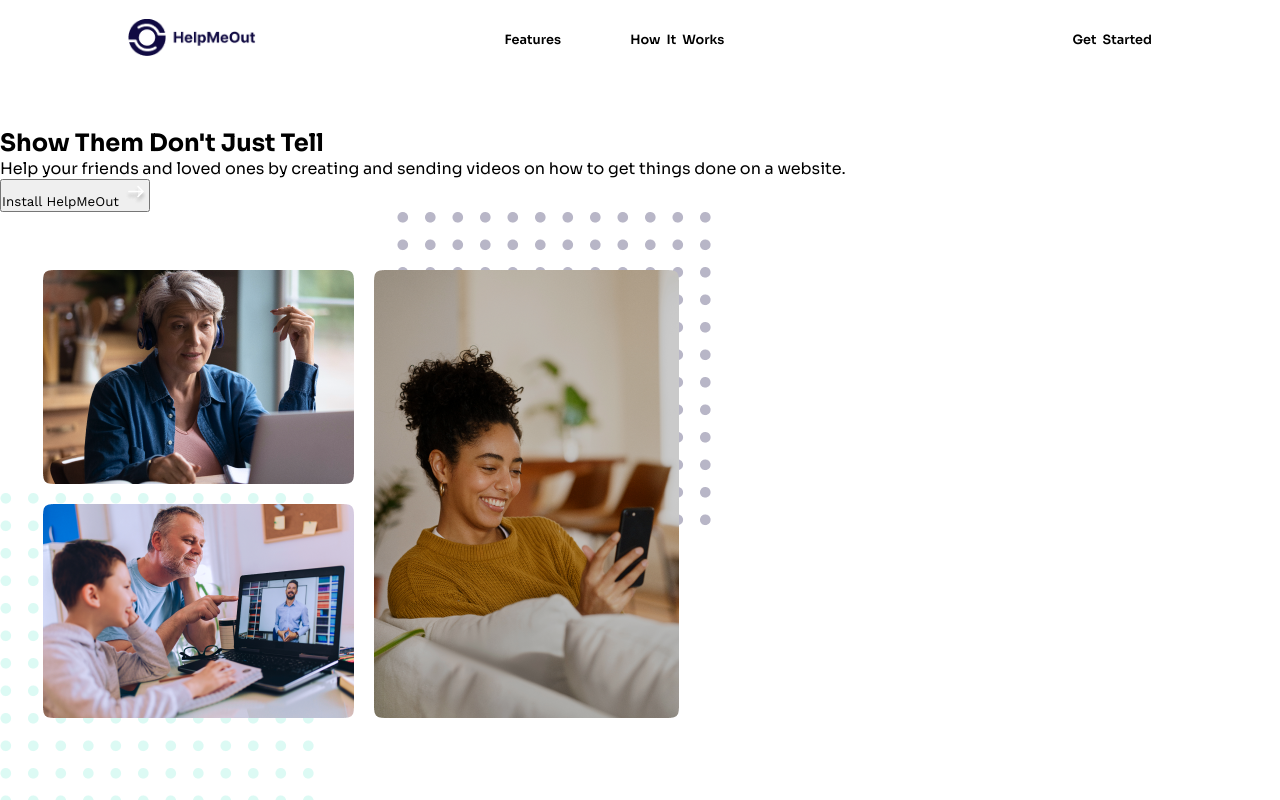
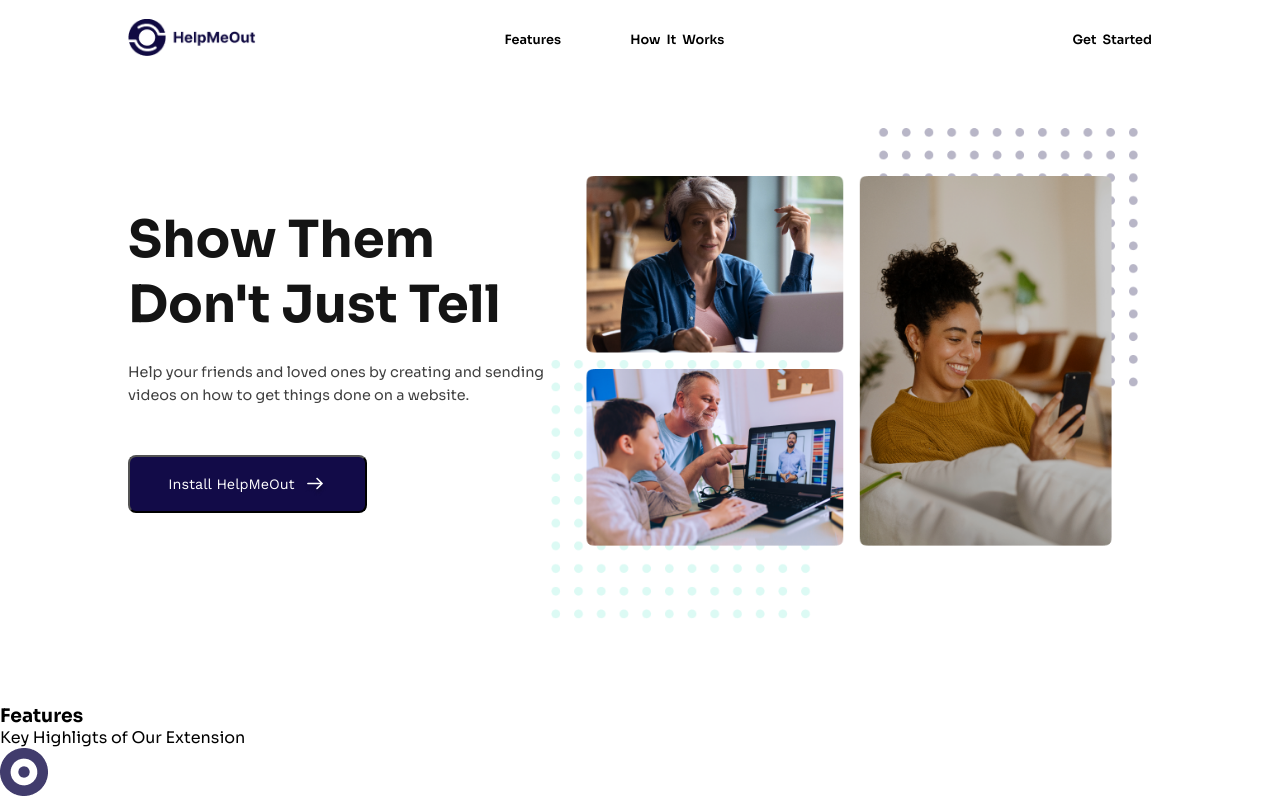
Before and after one commit to 0laolu/screen-record-extension, a React (Vite) app: page / in a window 1280 px wide. Shown: the top 800 px of the page. Built offline with nearby package versions, Linux system fonts and the light colour scheme.

Commit message:
feat: build hero section for desktop view

```diff
--- a/src/index.css
+++ b/src/index.css
@@ -127,6 +127,71 @@ header {
   width: 50%;
 }
 
+
+/* STYLING THE HERO SECTION */
+
+.hero-section {
+  margin: 1rem 0 5rem 0;
+}
+
+.hero-section-content-wrapper {
+  width: 80%;
+  margin: 0 auto;
+  display: flex;
+  justify-content: space-between;
+  align-items: center;
+}
+
+.hero-section-content {
+  width: 50%;
+  max-width: 547px;
+}
+
+.hero-section-content h1 {
+  font-size: 3.2rem;
+  color: #141414;
+}
+
+.hero-section-content .description {
+  color: rgba(0, 0, 0, 0.75);
+  font-size: 0.9rem;
+  padding: 1.5rem 0 1rem 0;
+  line-height: 1.6;
+}
+
+.hero-btn-container {
+  margin: 2rem 0;
+}
+
+.hero-btn-container button {
+  background-color: #120B48;
+  color: white;
+  display: flex;
+  justify-content: center;
+  align-items: center;
+  width: 60%;
+  max-width: 239px;
+  padding: 0.9rem 0;
+  font-size: 0.9rem;
+  border-radius: 8px;
+}
+
+.hero-btn-container button img {
+  display: block;
+  position: relative;
+  top: 0.1rem;
+  margin-left: 0.5rem;
+}
+
+.hero-image {
+  flex-shrink: 1;
+}
+
+.hero-image img {
+  max-width: 100%;
+  height: auto;
+}
+
 /* STYLING FOR THE FOOTER */
 
 .footer {
```
